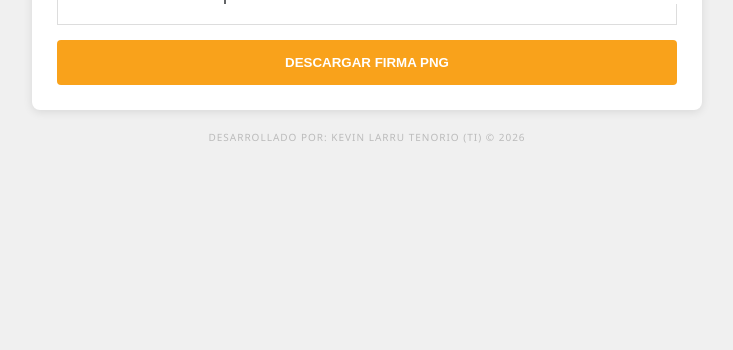
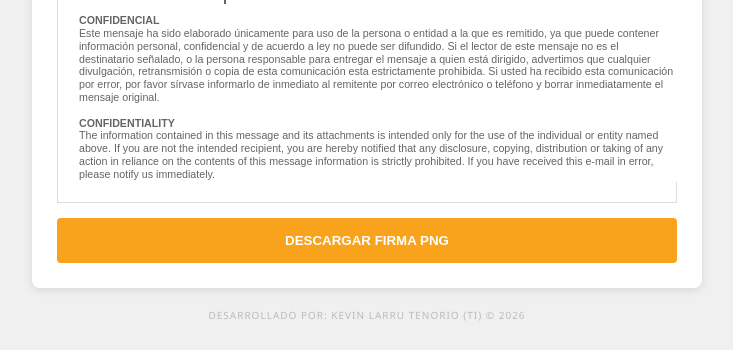
Before and after one commit to klt0304/firma-xtrategia, a plain HTML site: page index.html in a window 1280 px wide. Shown: the part 539-889 px from the top of the page, without its empty margins (273-1006 px from the left). Before the commit the page ends 800 px from the top, so only its background shows below. Drawn offline with nearby package versions, Linux system fonts and the light colour scheme.

Commit message:
Update index.html

```diff
--- a/index.html
+++ b/index.html
@@ -33,7 +33,7 @@
 
     <div class="form-group"><label>Nombre:</label><input type="text" id="inN" placeholder="Ej: Verónica Quino" oninput="upd()"></div>
     <div class="form-group"><label>Cargo:</label><input type="text" id="inC" placeholder="Ej: Sub Jefe de Administracion" oninput="upd()"></div>
-    <input type="number" id="inA" placeholder=" Ej: 8714" oninput="if(this.value.length > 4) this.value = this.value.slice(0, 4); upd()">
+    <input type="number" id="inA" placeholder=" Ej: 8714" oninput="if(this.value.length > 6) this.value = this.value.slice(0, 6); upd()">
     <div class="form-group">
     <label>Celular (sin prefijo):</label>
     <input type="text" id="inCel" placeholder="Ej: 962383335"
@@ -69,6 +69,15 @@
                     </table>
                 </td>
             </tr>
+            <tr>
+    <td colspan="3" style="padding-top:10px; font-family: Arial, sans-serif; font-size:8pt; color:#636567; line-height:1.2;">
+        <b>CONFIDENCIAL</b><br>
+        Este mensaje ha sido elaborado únicamente para uso de la persona o entidad a la que es remitido, ya que puede contener información personal, confidencial y de acuerdo a ley no puede ser difundido. Si el lector de este mensaje no es el destinatario señalado, o la persona responsable para entregar el mensaje a quien está dirigido, advertimos que cualquier divulgación, retransmisión o copia de esta comunicación esta estrictamente prohibida. Si usted ha recibido esta comunicación por error, por favor sírvase informarlo de inmediato al remitente por correo electrónico o teléfono y borrar inmediatamente el mensaje original.
+        <br><br>
+        <b>CONFIDENTIALITY</b><br>
+        The information contained in this message and its attachments is intended only for the use of the individual or entity named above. If you are not the intended recipient, you are hereby notified that any disclosure, copying, distribution or taking of any action in reliance on the contents of this message information is strictly prohibited. If you have received this e-mail in error, please notify us immediately.
+    </td>
+</tr>
         </table>
     </div>
 
```
